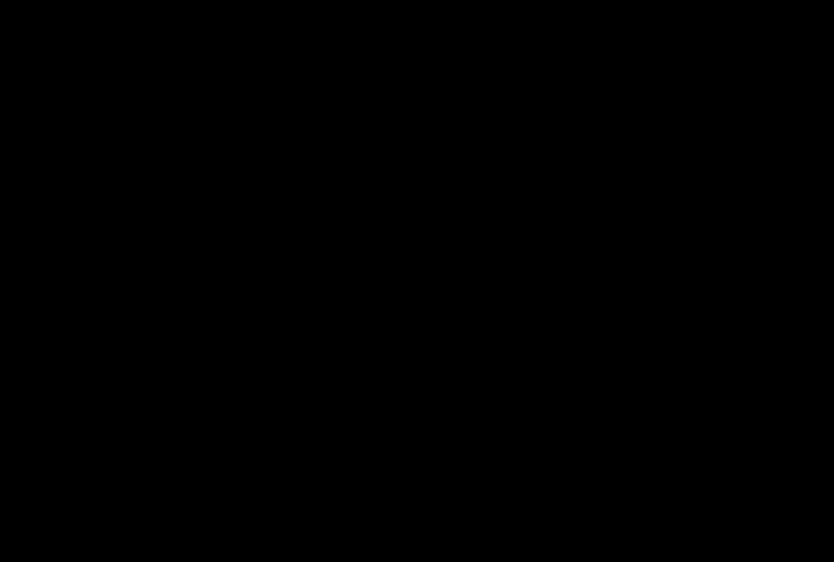
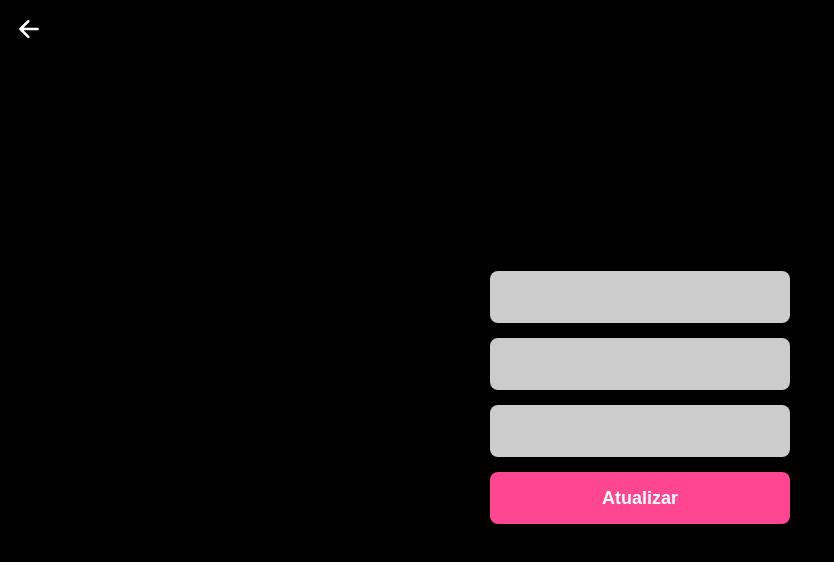
Before and after one commit to jvcamargo02/projeto-driven-plus, a React (Create React App) app: page /users/1 in a window 1280 px wide. Before the commit this address had no page. Shown: the top 562 px of the page, without its empty margins (0-834 px from the left). Built offline with nearby package versions, Linux system fonts and the light colour scheme.

Commit message:
Feat: Data user details on homeScreen

```diff
--- a/src/components/App.js
+++ b/src/components/App.js
@@ -7,6 +7,7 @@
 import SubscriptionScreen from './SubscriptionScreen'
 import ChoiseDetails from './ChoiseDetails'
 import HomeScreen from './HomeScreen'
+import UserScreen from './UserScreen'
 
 export default function App() {
 
@@ -24,6 +25,7 @@
                         <Route path='/subscriptions' element={<SubscriptionScreen />} />
                         <Route path='/subscriptions/:ID_PLANO' element={<ChoiseDetails />} />
                         <Route path='/home' element={<HomeScreen />} />
+                        <Route path='/users/:USER_ID' element={<UserScreen />} />
                     </Routes>
                 </UserContext.Provider>
             </BrowserRouter>
--- a/src/components/ChoiseDetails.js
+++ b/src/components/ChoiseDetails.js
@@ -30,9 +30,7 @@
         promisse.then((response) => setOption(response.data))
     }, [])
 
-    function goBack() {
-        navigate(-1)
-    }
+
 
     function onSubmit(e) {
         e.preventDefault()
@@ -46,9 +44,9 @@
         navigate('/home')
     }
 
-    function err (){
-        window.alert("Ops! Confira se os dados do seu cartão estão corretos e tente novamente.")
-    }
+    const err = () => window.alert("Ops! Confira se os dados do seu cartão estão corretos e tente novamente.")
+
+    const goBack = () => navigate(-1)
 
     function sendData() {
 
--- a/src/components/HomeScreen.js
+++ b/src/components/HomeScreen.js
@@ -30,7 +30,7 @@
 
     return(
         <Container>
-            <ion-icon onClick={() => console.log(userData)} name="person-circle"></ion-icon>
+            <ion-icon onClick={() => navigate(`/users/${userData.id}`)} name="person-circle"></ion-icon>
             <img src={userData.membership.image}/>
             <h1> Olá, {userData.name}</h1>
             {userData.membership.perks.map((perk, index) =>
--- /dev/null
+++ b/src/components/UserScreen.js
@@ -0,0 +1,60 @@
+import styled from 'styled-components'
+import { useNavigate } from "react-router-dom"
+import { useContext } from "react"
+import UserContext from "../context/UserContext"
+
+
+export default function UserScreen (){
+
+    const { userData } = useContext(UserContext)
+    const navigate = useNavigate()
+    const goBack = () => navigate(-1)
+
+    console.log(userData)
+
+    return(
+        <Container>
+            <ion-icon onClick={goBack} name="arrow-back-outline"></ion-icon>
+            <input disabled value={userData.name}/>
+            <input disabled value={userData.cpf}/>
+            <input disabled value={userData.email}/>
+            <button>Atualizar</button>
+        </Container>
+    )
+}
+
+const Container = styled.div`
+
+    height: 100vh;
+    color: #FFF;
+    display: flex;
+    flex-direction: column;
+    align-items: center;
+    justify-content: center;
+    gap: 10px;
+
+    ion-icon{
+        position: fixed;
+        top: 15px; left: 15px;
+        font-size: 28px;
+    }
+
+    input, button{
+        height: 52px;
+        width: 300px;
+        border: none;
+        box-sizing: border-box;
+        padding: 10px;
+        border-radius: 8px;
+        margin-bottom: 5px;
+        background-color: rgba(255,255,255,0.8);
+    }
+
+    button{
+        color: #FFF;
+        font-size: 18px;
+        font-weight: 700;
+        background-color: var(--button-color);
+        cursor: pointer;
+    }
+`
```
